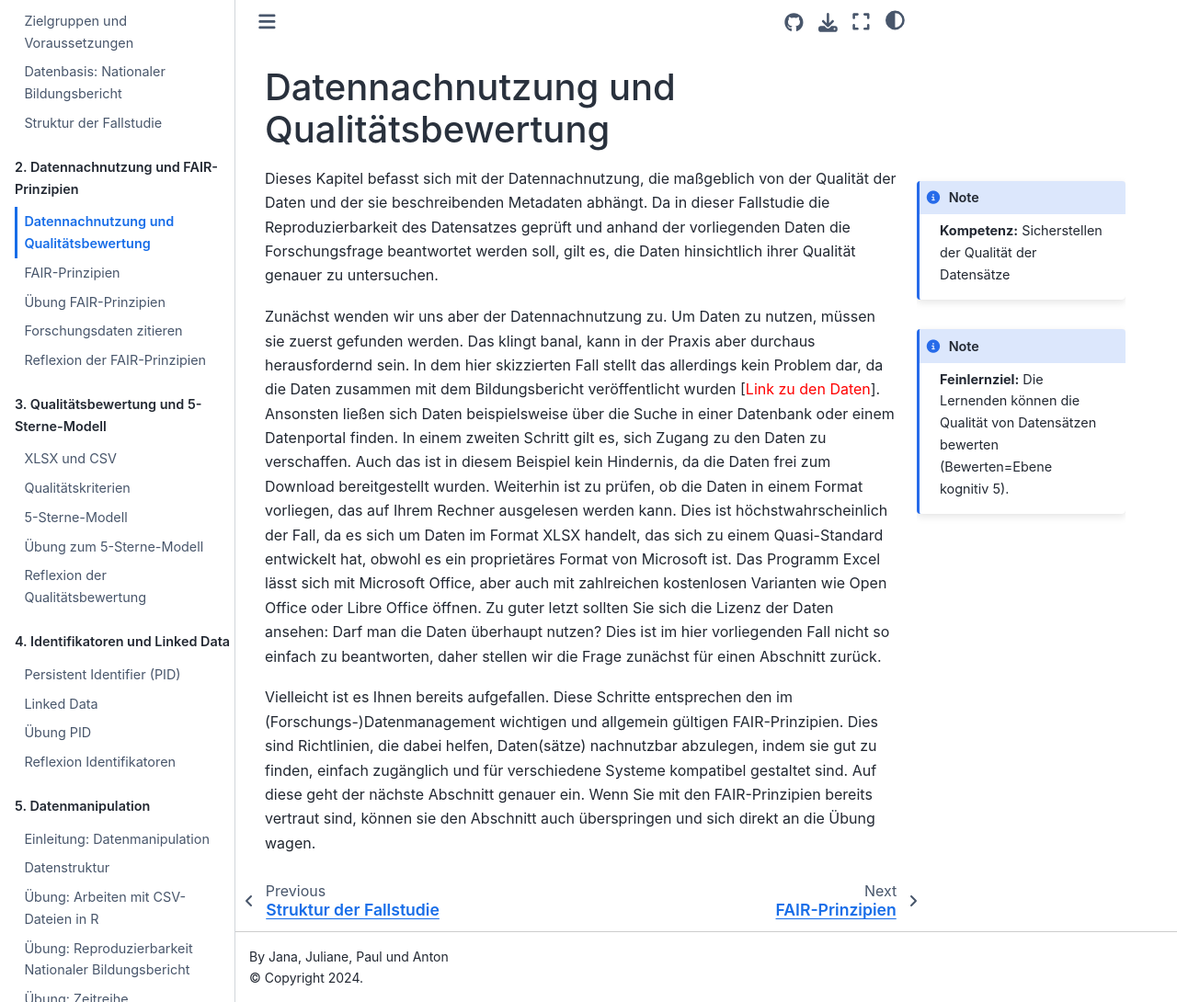
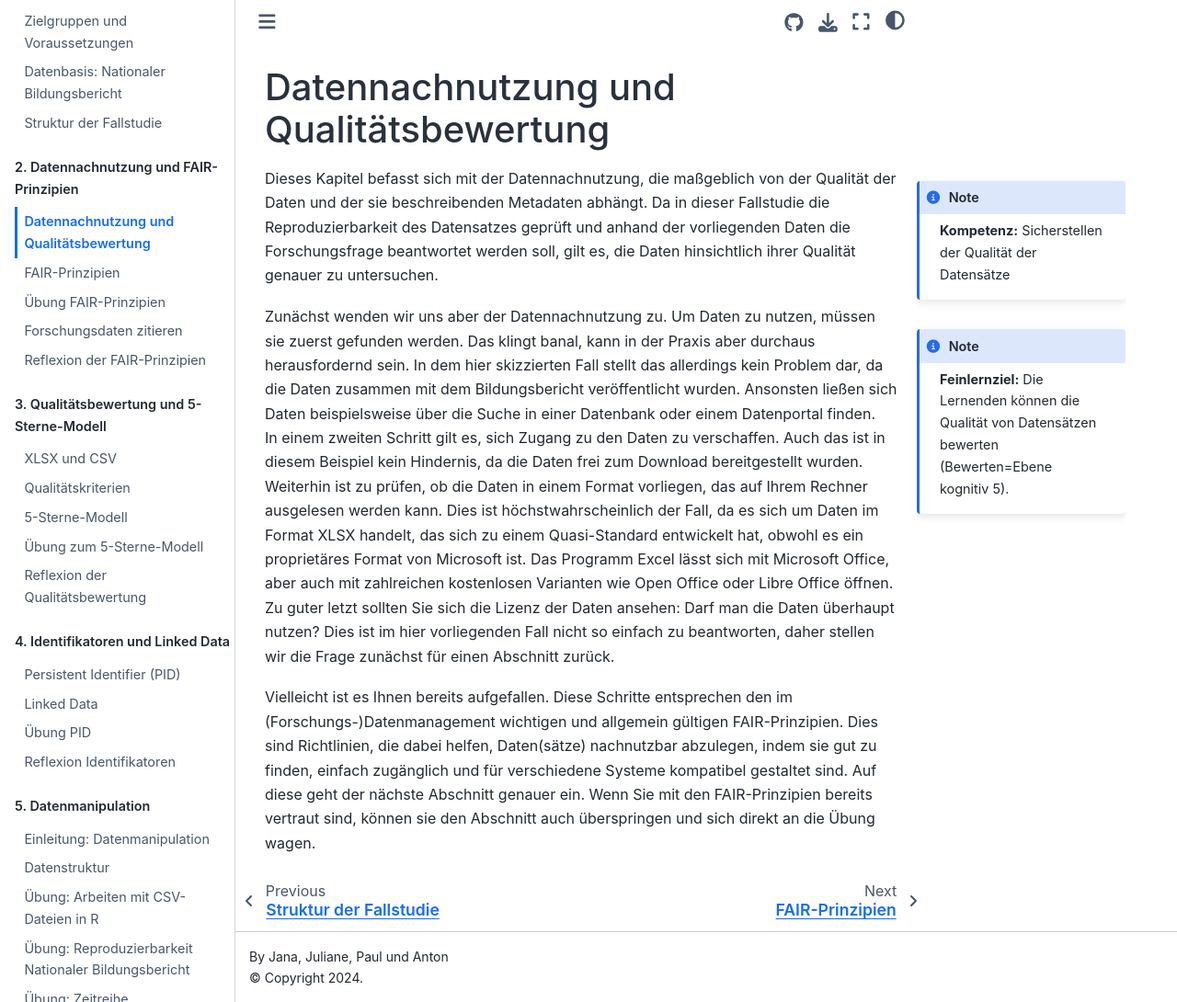
Before and after one commit to quadriga-dk/Tabelle-Fallstudie-1, a Jupyter Book: the page built from Markdown/05_Datennachnutzung.md, in a window 1280 px wide and 1090 px high. Shown: the whole window at 92% size. Built offline with Jupyter Book 1.0.4 settings and Sphinx 7.4.7 and the Sphinx Book theme 1.1.4, drawn with Linux system fonts in a browser that asks for light colours.

Commit message:
Update 05_Datennachnutzung.md

```diff
--- a/Markdown/05_Datennachnutzung.md
+++ b/Markdown/05_Datennachnutzung.md
@@ -16,7 +16,7 @@
 Dieses Kapitel befasst sich mit der Datennachnutzung, die maßgeblich von der Qualität der Daten und der sie beschreibenden Metadaten abhängt. Da in dieser Fallstudie die Reproduzierbarkeit des Datensatzes geprüft und anhand der vorliegenden Daten die Forschungsfrage beantwortet werden soll, gilt es, die Daten hinsichtlich ihrer Qualität genauer zu untersuchen.
 
 Zunächst wenden wir uns aber der Datennachnutzung zu.
-Um Daten zu nutzen, müssen sie zuerst gefunden werden. Das klingt banal, kann in der Praxis aber durchaus herausfordernd sein. In dem hier skizzierten Fall stellt das allerdings kein Problem dar, da die Daten zusammen mit dem Bildungsbericht veröffentlicht wurden [<span style="color:red">Link zu den Daten</span>]. Ansonsten ließen sich Daten beispielsweise über die Suche in einer Datenbank oder einem Datenportal finden.
+Um Daten zu nutzen, müssen sie zuerst gefunden werden. Das klingt banal, kann in der Praxis aber durchaus herausfordernd sein. In dem hier skizzierten Fall stellt das allerdings kein Problem dar, da die Daten zusammen mit dem Bildungsbericht veröffentlicht wurden. Ansonsten ließen sich Daten beispielsweise über die Suche in einer Datenbank oder einem Datenportal finden.
 In einem zweiten Schritt gilt es, sich Zugang zu den Daten zu verschaffen. Auch das ist in diesem Beispiel kein Hindernis, da die Daten frei zum Download bereitgestellt wurden.
 Weiterhin ist zu prüfen, ob die Daten in einem Format vorliegen, das auf Ihrem Rechner ausgelesen werden kann. Dies ist höchstwahrscheinlich der Fall, da es sich um Daten im Format XLSX handelt, das sich zu einem Quasi-Standard entwickelt hat, obwohl es ein proprietäres Format von Microsoft ist. Das Programm Excel lässt sich mit Microsoft Office, aber auch mit zahlreichen kostenlosen Varianten wie Open Office oder Libre Office öffnen.
 Zu guter letzt sollten Sie sich die Lizenz der Daten ansehen: Darf man die Daten überhaupt nutzen? Dies ist im hier vorliegenden Fall nicht so einfach zu beantworten, daher stellen wir die Frage zunächst für einen Abschnitt zurück.
```
